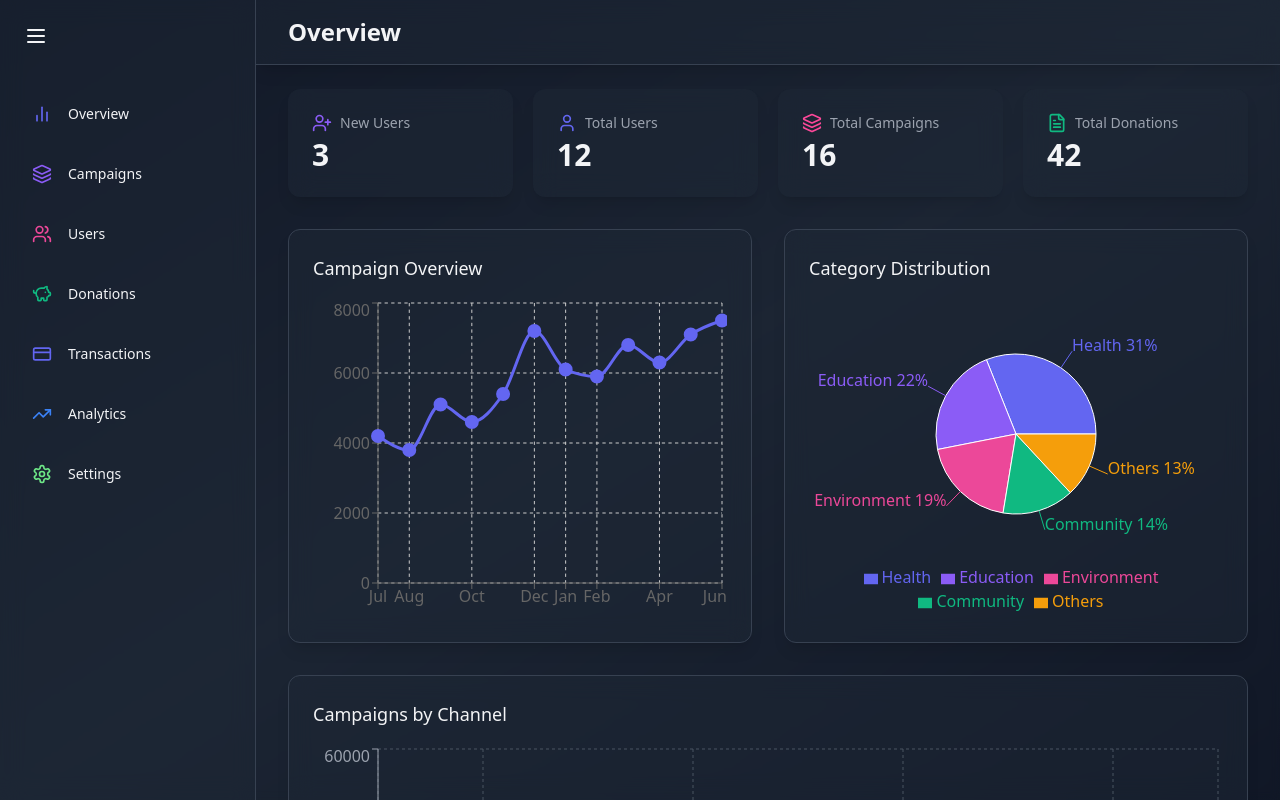
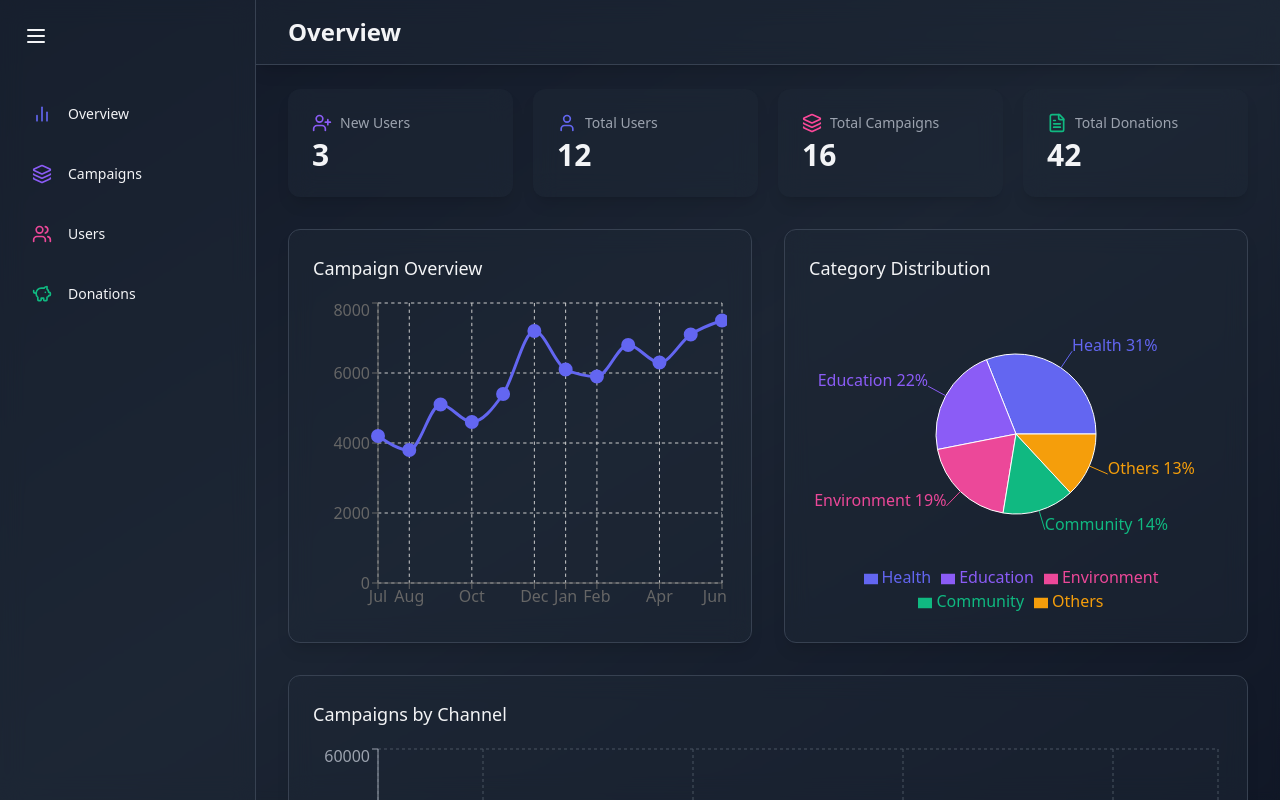
Before and after one commit to TitusKI/SewLeSew-AdminDashboard, a React (Vite) app: page / in a window 1280 px wide. Built offline with nearby package versions, Linux system fonts and the light colour scheme.

Commit message:
refactor Sidebar component by removing unused imports and commented-out menu items

```diff
--- a/src/components/Sidebar.jsx
+++ b/src/components/Sidebar.jsx
@@ -1,15 +1,5 @@
-import {
-  BarChart2,
-  CreditCard,
-  Layers,
-  Menu,
-  PiggyBankIcon,
-  Settings,
-  TrendingUp,
-  Users,
-} from "lucide-react";
+import { BarChart2, Layers, Menu, PiggyBankIcon, Users } from "lucide-react";
 import { AnimatePresence } from "framer-motion";
-import React from "react";
 import { useState } from "react";
 import { motion } from "framer-motion";
 import { Link } from "react-router-dom";
@@ -39,24 +29,24 @@ const SIDEBAR_ITEMS = [
     color: "#10B981",
     href: "/donations",
   },
-  {
-    name: "Transactions",
-    icon: CreditCard,
-    color: "#6366F1",
-    href: "/transactions",
-  },
-  {
-    name: "Analytics",
-    icon: TrendingUp,
-    color: "#3B82F6",
-    href: "/analytics",
-  },
-  {
-    name: "Settings",
-    icon: Settings,
-    color: "#6EE787",
-    href: "/settings",
-  },
+  // {
+  //   name: "Transactions",
+  //   icon: CreditCard,
+  //   color: "#6366F1",
+  //   href: "/transactions",
+  // },
+  // {
+  //   name: "Analytics",
+  //   icon: TrendingUp,
+  //   color: "#3B82F6",
+  //   href: "/analytics",
+  // },
+  // {
+  //   name: "Settings",
+  //   icon: Settings,
+  //   color: "#6EE787",
+  //   href: "/settings",
+  // },
 ];
 const Sidebar = () => {
   const [isSideBarOpen, setIsSideBarOpen] = useState(true);
```
